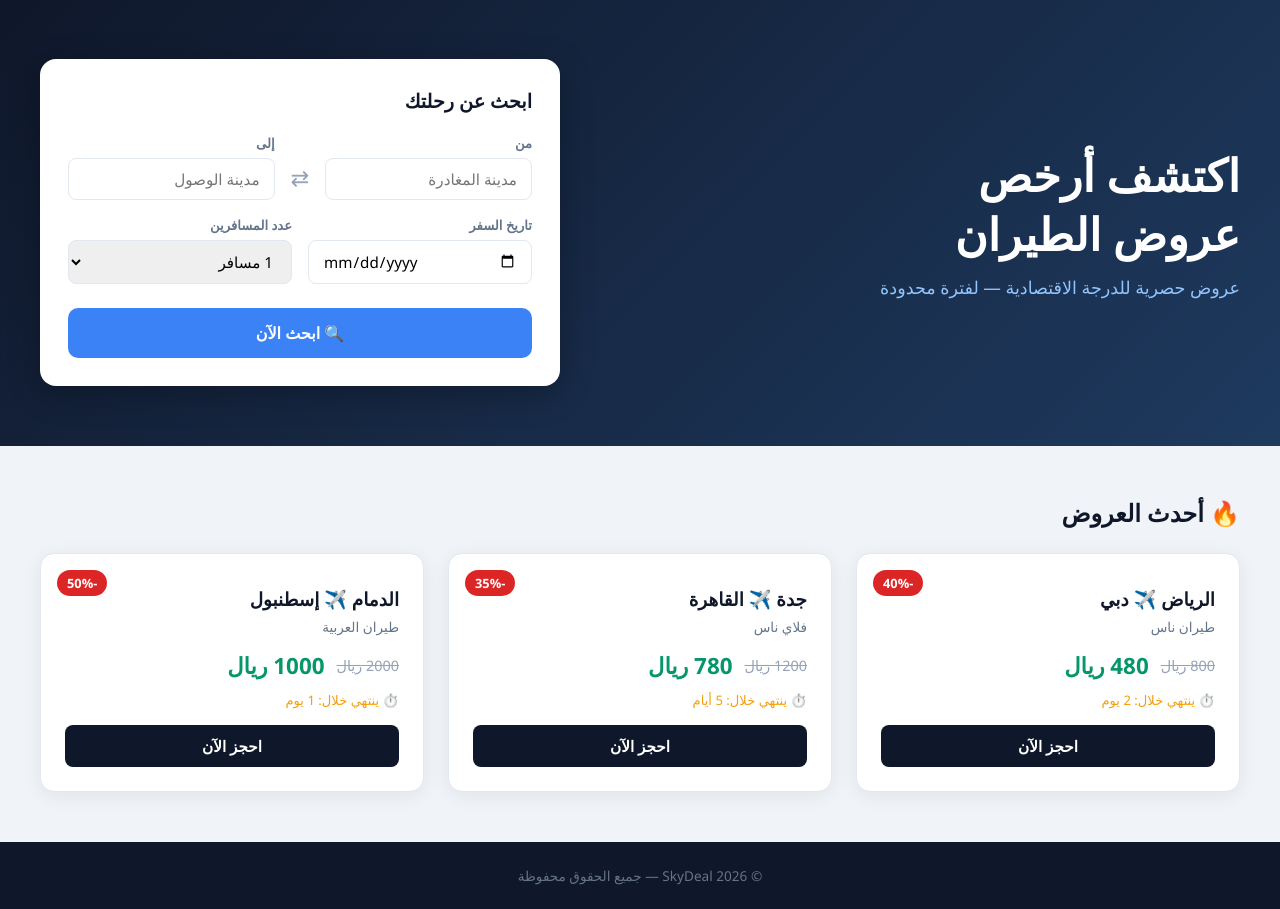
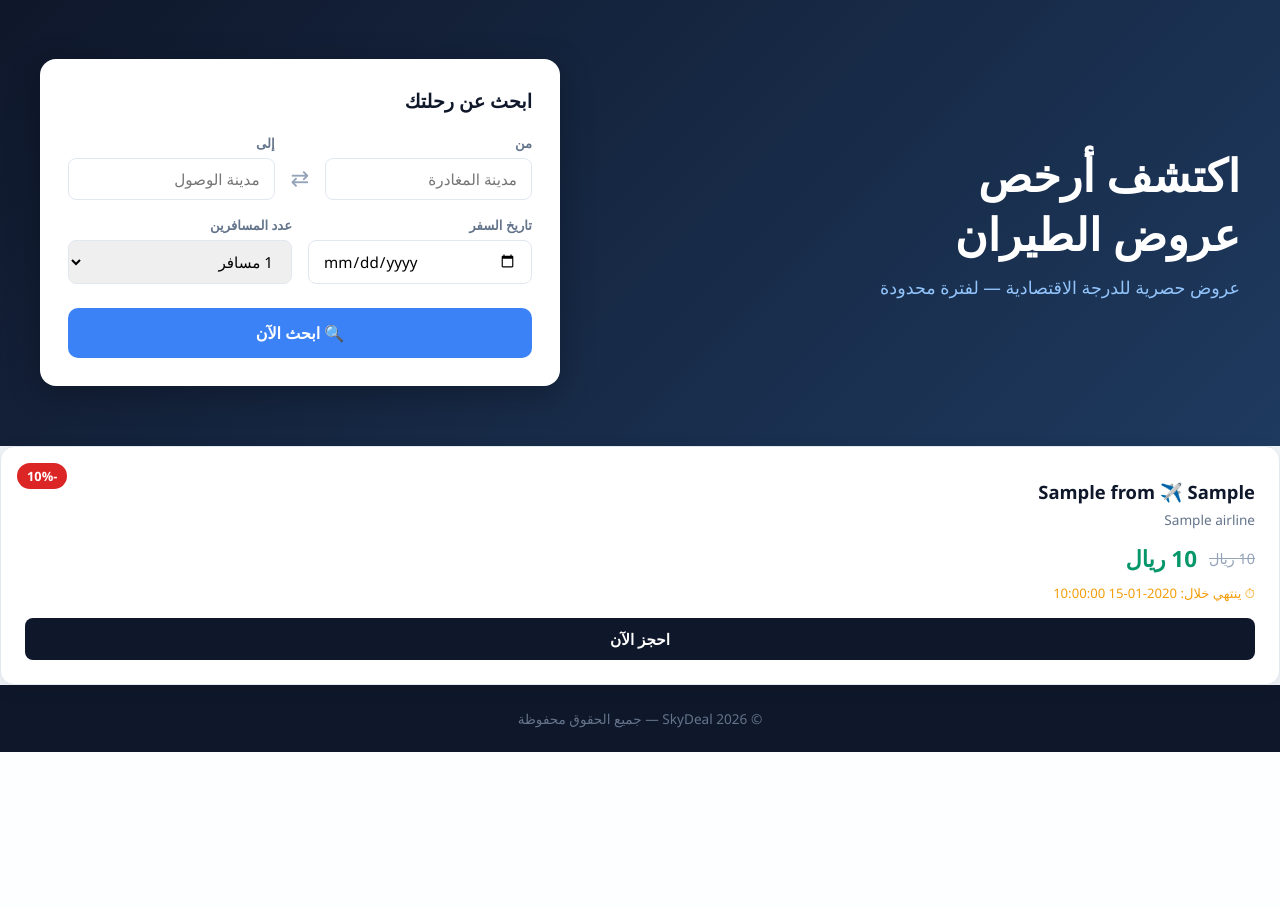
Before and after one commit to hamza49410/A-website-specializing-in-booking-flight-economy-, a Python web app: template templates/index.html in a window 1280 px wide. Shown: the part 69-978 px from the top of the page. After the commit the page ends 821 px from the top, so only its background shows below. Run offline with Jinja, Linux system fonts and the light colour scheme; the template is opened without the code that fills it: most values are stand-ins (such as "Sample title", 1, 10 or a date in 2020).

Commit message:
Add files via upload

```diff
--- a/templates/index.html
+++ b/templates/index.html
@@ -67,52 +67,24 @@
         </div>
     </section>
 
-    <section class="offers">
-        <h2>🔥 أحدث العروض</h2>
     <div class="offers-grid">
+        {% for f in flights %}
         <div class="offer-card">
-                <div class="badge">-40%</div>
-                <div class="route">الرياض ✈️ دبي</div>
-                <div class="airline">طيران ناس</div>
+            <div class="badge">-{{ f.discount }}%</div>
+            <div class="route">{{ f.from }} ✈️ {{ f.to }}</div>
+            <div class="airline">{{ f.airline }}</div>
             <div class="prices">
-                    <span class="old">800 ريال</span>
-                    <span class="new">480 ريال</span>
+                <span class="old">{{ f.old_price }} ريال</span>
+                <span class="new">{{ f.new_price }} ريال</span>
             </div>
-                <div class="expires">⏱️ ينتهي خلال: 2 يوم</div>
+            <div class="expires">⏱ ينتهي خلال: {{ f.expires }}</div>
             <a href="/booking">
                 <button class="btn-book">احجز الآن</button>
             </a>
         </div>
-
-            <div class="offer-card">
-                <div class="badge">-35%</div>
-                <div class="route">جدة ✈️ القاهرة</div>
-                <div class="airline">فلاي ناس</div>
-                <div class="prices">
-                    <span class="old">1200 ريال</span>
-                    <span class="new">780 ريال</span>
-                </div>
-                <div class="expires">⏱️ ينتهي خلال: 5 أيام</div>
-                <a href="/booking">
-                    <button class="btn-book">احجز الآن</button>
-                </a>
-            </div>
-            <div class="offer-card">
-                <div class="badge">-50%</div>
-                <div class="route">الدمام ✈️ إسطنبول</div>
-                <div class="airline">طيران العربية</div>
-                <div class="prices">
-                    <span class="old">2000 ريال</span>
-                    <span class="new">1000 ريال</span>
-                </div>
-                <div class="expires">⏱️ ينتهي خلال: 1 يوم</div>
-                <a href="/booking">
-                    <button class="btn-book">احجز الآن</button>
-                </a>
-            </div>
+        {% endfor %}
     </div>
     </section>
-
 
     <footer>
         <p>© 2026 SkyDeal — جميع الحقوق محفوظة</p>
```
Also changed, not shown: templates/register.html (added, +34 -0 lines). Lines whose indentation alone changed are shown as unchanged.
